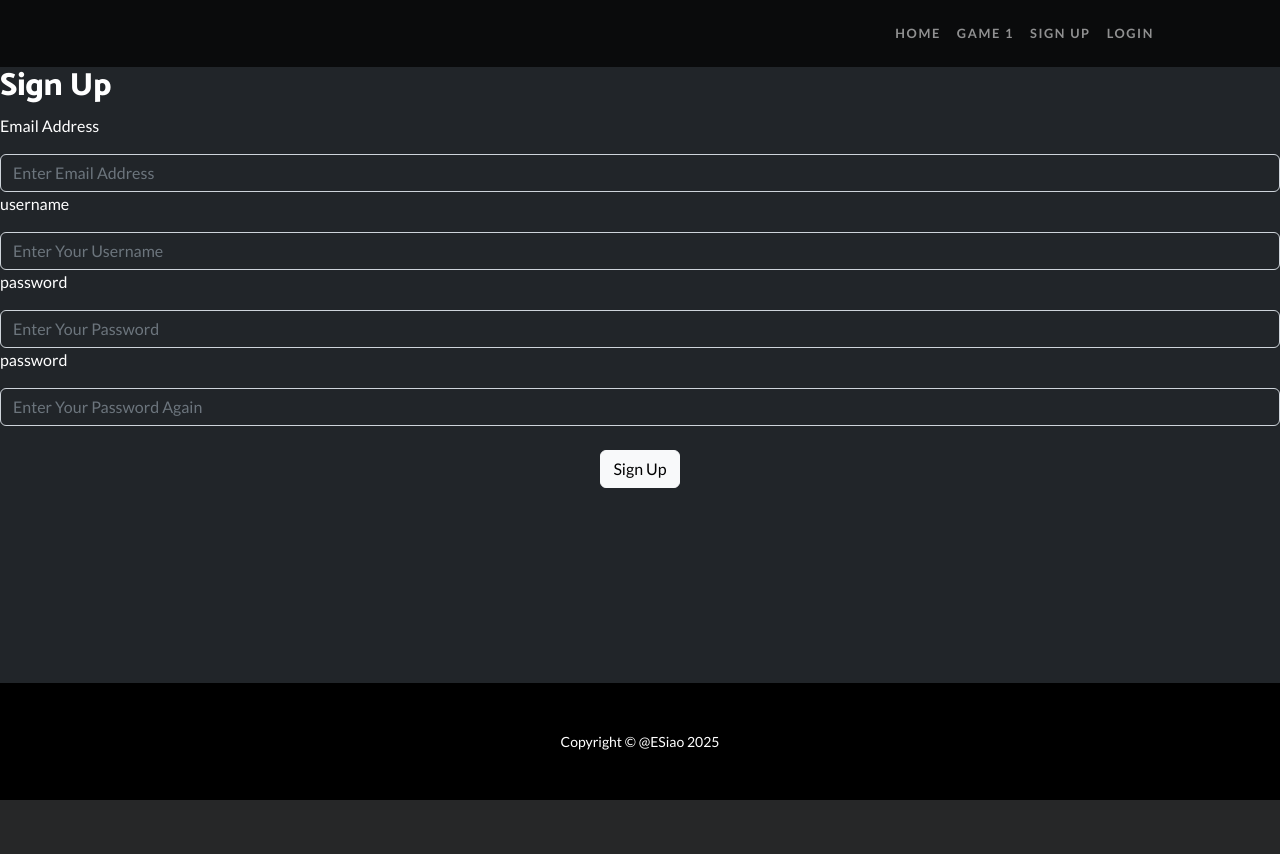
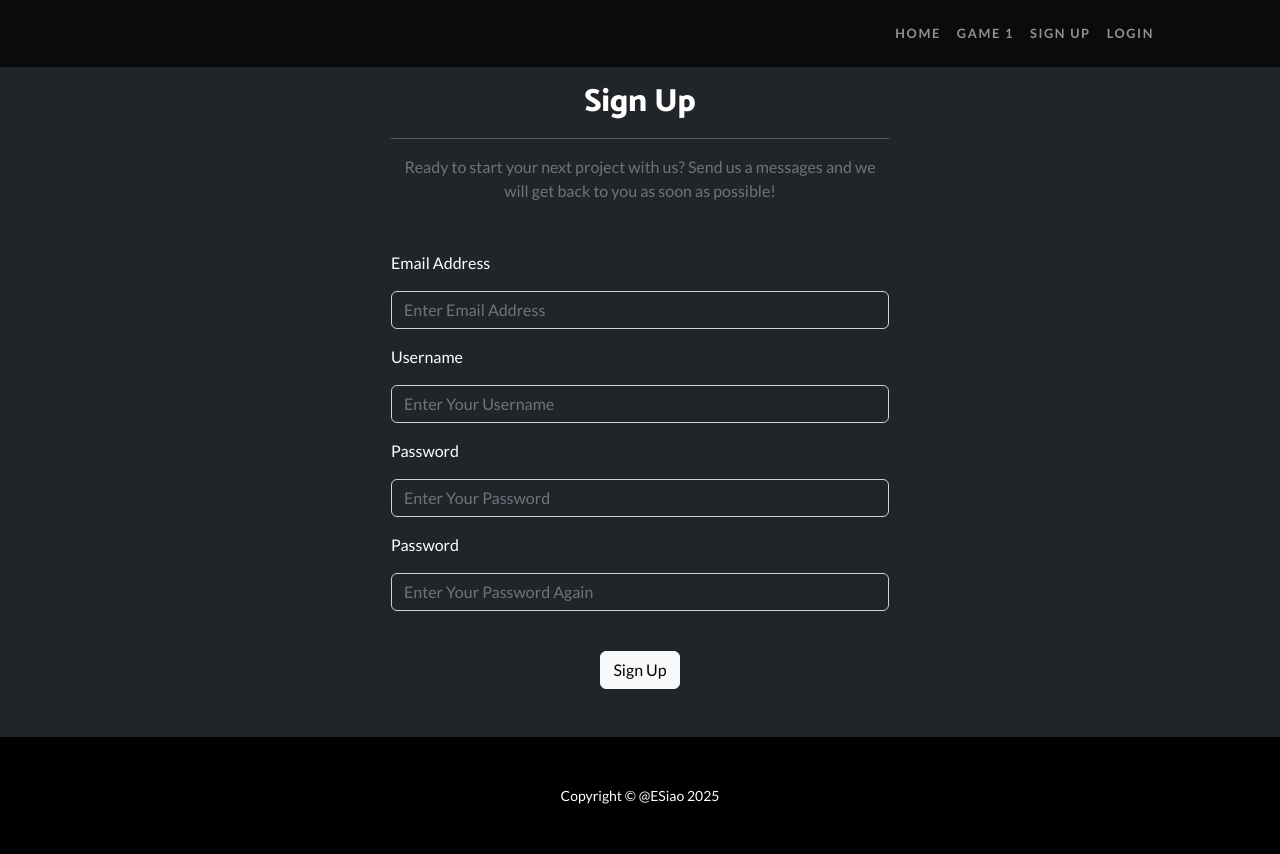
Before and after one commit to iec-creem/Web-Development-Assessment, a Flask app: page /sign-up in a window 1280 px wide. Before the commit the page ends 800 px from the top, so only its background shows below. Run offline with Flask 3, Linux system fonts and the light colour scheme; some libraries are stand-ins or nearby versions.

Commit message:
changed the look of the sign up and login pages

```diff
--- a/Flask_Web/website/templates/sign_up.html
+++ b/Flask_Web/website/templates/sign_up.html
@@ -2,21 +2,37 @@
 
 {% block content %}
 
-<h2>Sign Up</h2>
-
+<div class="container px-4 px-lg-5">
+    <div class="row gx-4 gx-lg-5 justify-content-center">
+        <div class="col-lg-8 col-xl-6 text-center">
+            <h2 class="mt-3">Sign Up</h2>
+            <hr class="divider" />
+            <p class="text-muted mb-5">Ready to start your next project with us? Send us a messages and we will get back to you as soon as possible!</p>
+        </div>
+    </div>
+    <div class="row gx-4 gx-lg-5 justify-content-center mb-5">
+        <div class="col-lg-6">
             <form method ="POST">
                 <div class="form-group">
+                    <div class="mb-3">
                         <label for="email">Email Address</label>
                         <input type="text" id="email" name="email" class="form-control" placeholder="Enter Email Address"/>
+                    </div>
 
-        <label for="username">username</label>
+                    <div class="mb-3">
+                        <label for="username">Username</label>
                         <input type="text" id="username" name="username" class="form-control" placeholder="Enter Your Username"/>
+                    </div>
 
-        <label for="password1">password</label>
+                    <div class="mb-3">
+                        <label for="password1">Password</label>
                         <input type="password" id="password1" name="password1" class="form-control" placeholder="Enter Your Password"/>
+                    </div>
 
-        <label for="password2">password</label>
+                    <div class="mb-3">
+                        <label for="password2">Password</label>
                         <input type="password" id="password2" name="password2" class="form-control" placeholder="Enter Your Password Again"/>
+                    </div>
 
                     <br/>
                     <div align="center">
@@ -24,5 +40,8 @@
                     </div>
                 </div>
             </form>
+        </div>
+    </div>
+</div>
 
 {% endblock %}
```
Also changed, not shown: Flask_Web/website/templates/login.html (+17 -3 lines). Lines whose indentation alone changed are shown as unchanged.
